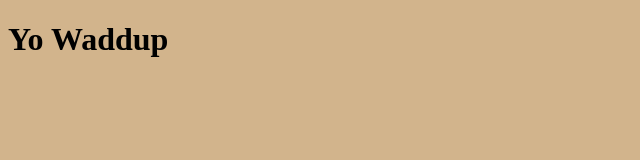
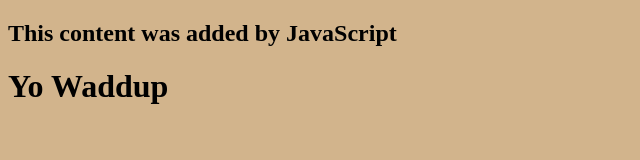
Before and after one commit to Romero-ADesign/First-Project, a plain HTML site: page index.html in a window 1280 px wide. Shown: the whole page, without its empty margins (0-640 px from the left). Drawn offline with Linux system fonts and the light colour scheme.

Commit message:
Add script.js, connect to index.html

```diff
--- a/index.html
+++ b/index.html
@@ -5,6 +5,7 @@
         <title>My First Project</title>
     </head>
     <body>
+        <script src="script.js"></script>
         <h1>Yo Waddup</h1>
     </body>
 </html>
--- /dev/null
+++ b/script.js
@@ -0,0 +1,4 @@
+const h2 = document.createElement("h2");
+h2.textContent = "This content was added by JavaScript";
+
+document.querySelector("body").appendChild(h2);
```
